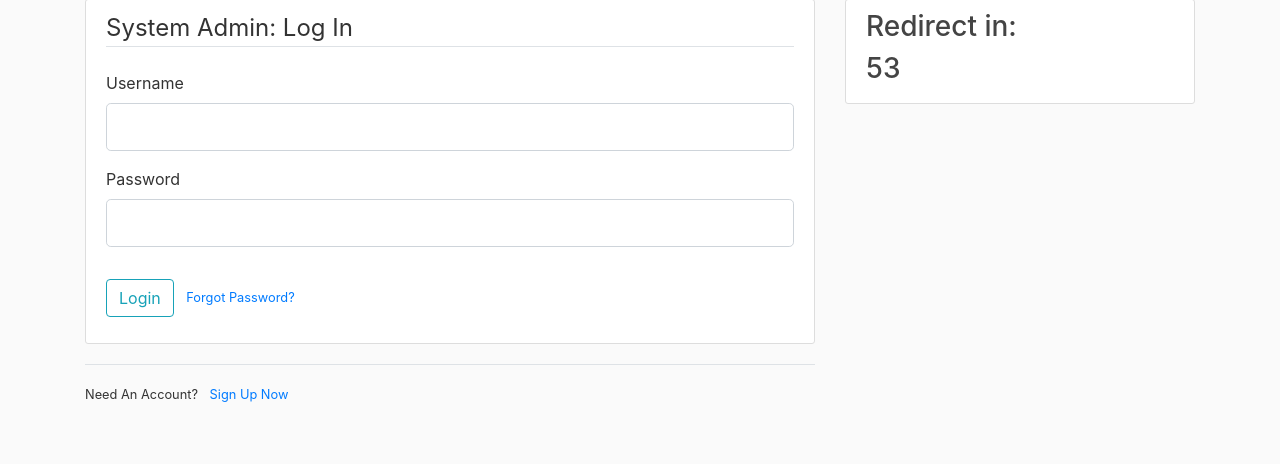
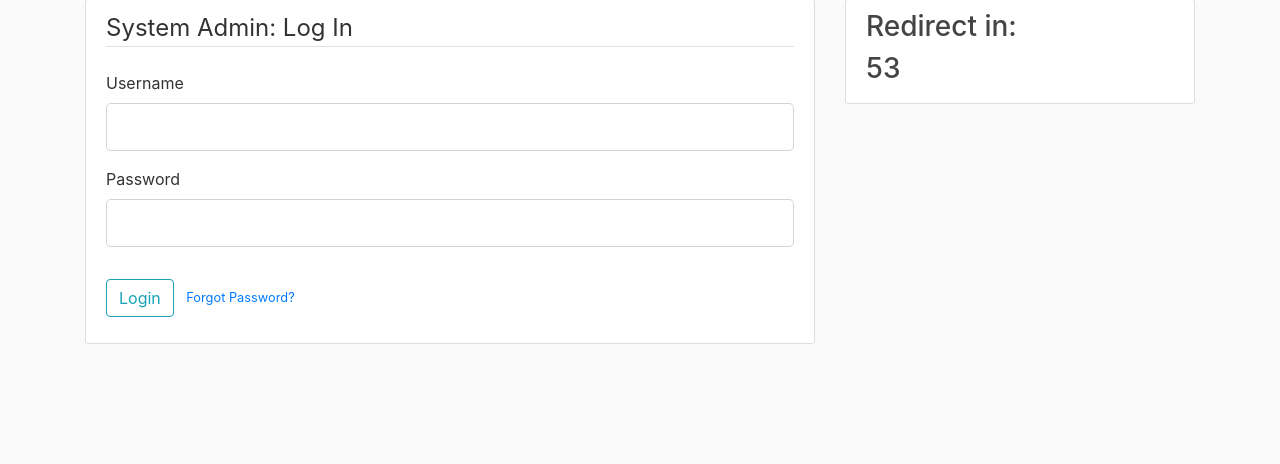
Before and after one commit to SirRodriguez/ChargingBooth, a Flask app: page /system_admin/login in a window 1280 px wide. Shown: the part 81-545 px from the top of the page. Run offline with Flask 2, Linux system fonts and the light colour scheme; some libraries are stand-ins or nearby versions.

Commit message:
Deleted signup now.

```diff
--- a/chargingbooth/templates/system_admin_login.html
+++ b/chargingbooth/templates/system_admin_login.html
@@ -38,11 +38,6 @@
 		</form>
 
 	</div>
-	<div class="border-top pt-3">
-		<small class="test-muted">
-			Need An Account? <a class="ml-2" href="{{ url_for('system_admin.register') }}">Sign Up Now</a>
-		</small>
-	</div>
 
 {% endblock content %}
 
```
Also changed, not shown: 1 other file.
